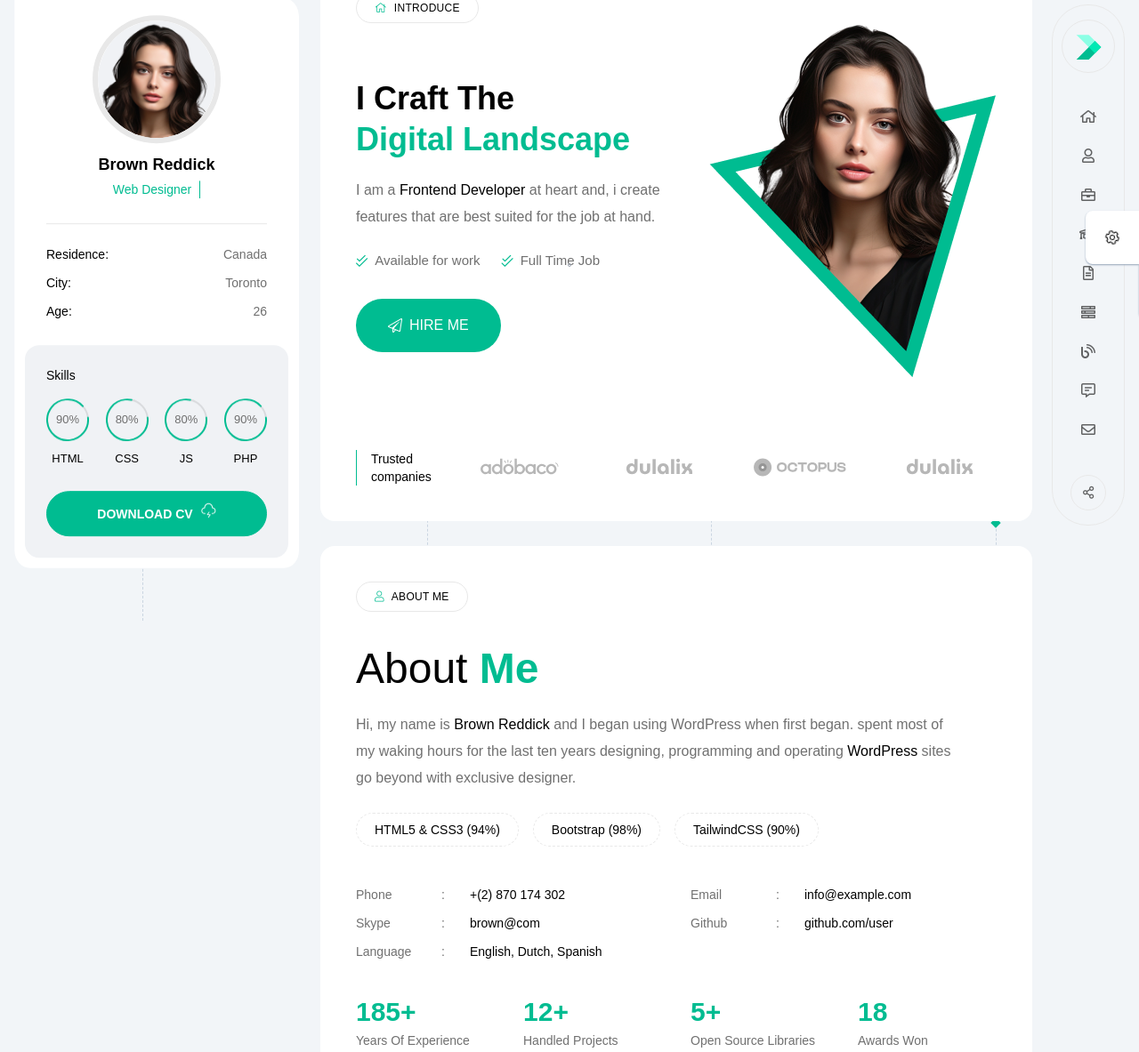
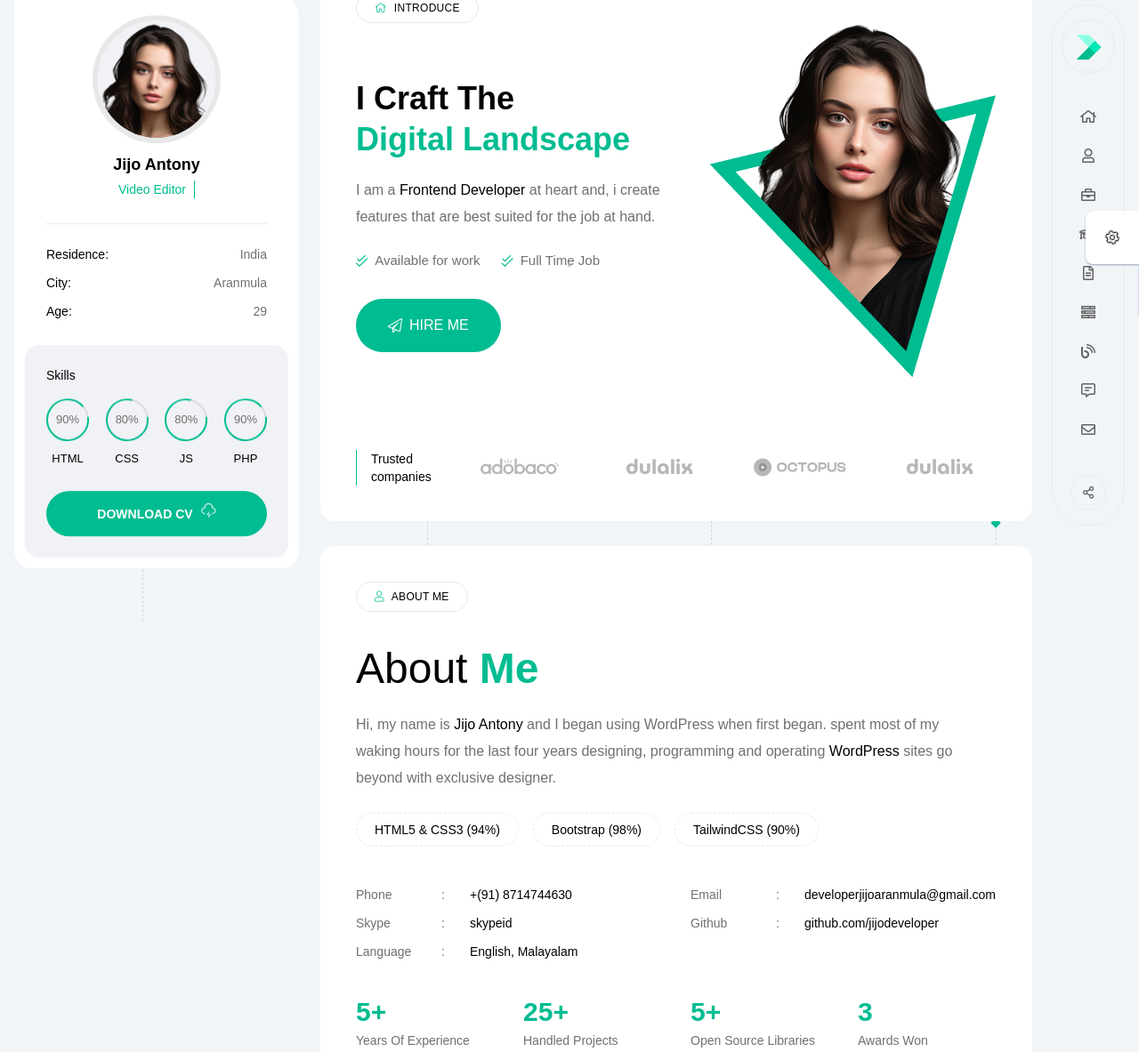
Before and after one commit to jijodeveloper/personal-portfolio, a plain HTML site: page index.html in a window 1280 px wide. Shown: the part 102-1285 px from the top of the page at 89% size. Drawn offline with Linux system fonts and the light colour scheme; animation ran at ten frames a second; a web font is replaced by a local one.

Commit message:
template name and some basic changes added

```diff
--- a/index.html
+++ b/index.html
@@ -21,7 +21,7 @@
 
     <!-- Site Title
     ================================================== -->
-    <title>Minfo - Tailwind CSS Personal Resume/vCard Template</title>
+    <title>Jijo Antony - Personal Portfolio</title>
 
     <!-- Site Favicon
     ================================================== -->
@@ -75,7 +75,7 @@
                 <div class="text-lg font-medium name">
                     <a href="index.html" class="flex items-center gap-2 text-black dark:text-white">
                         <img src="assets/img/site-logo.svg" alt="Minfo">
-                        <span>Minfo</span>
+                        <span>Jijo Antony</span>
                     </a>
                 </div>
                 <!-- Mobile Hamburger Menu Start -->
@@ -238,12 +238,12 @@
                                 class="dark:hidden"
                                 alt="Brown Reddick"> <!--Image for Light Version -->
                         </a>
-                        <h6 class="mb-1 text-lg font-semibold text-black dark:text-white name">Brown Reddick</h6>
+                        <h6 class="mb-1 text-lg font-semibold text-black dark:text-white name">Jijo Antony</h6>
                         <div class="leading-none cd-headline clip is-full-width">
                             <h6 class="text-sm cd-words-wrapper designation text-theme after:!bg-theme *:font-normal">
                                 <b class="is-visible">Web Developer</b>
-                                <b>Photographers</b>
                                 <b>Web Designer</b>
+                                <b>Video Editor</b>
                             </h6>
                         </div>
                     </div>
@@ -251,15 +251,15 @@
                         <ul class="space-y-3 *:flex *:text-sm">
                             <li>
                                 <span class="flex-1 font-medium text-black dark:text-white">Residence:</span>
-                                <span>Canada</span>
+                                <span>India</span>
                             </li>
                             <li>
                                 <span class="flex-1 font-medium text-black dark:text-white">City:</span>
-                                <span>Toronto</span>
+                                <span>Aranmula</span>
                             </li>
                             <li>
                                 <span class="flex-1 font-medium text-black dark:text-white">Age:</span>
-                                <span>26</span>
+                                <span>29</span>
                             </li>
                         </ul>
                     </div>
@@ -602,7 +602,7 @@
                                 About <span class="font-semibold text-theme">Me</span>
                             </h2>
                             <p class="max-w-2xl mt-4 md:mt-6 subtitle">
-                                Hi, my name is <span class="text-black dark:text-white">Brown Reddick</span> and I began using WordPress when first began. spent most of my waking hours for the last ten years designing, programming and operating <span class="text-black dark:text-white"> WordPress</span> sites go beyond with exclusive designer.
+                                Hi, my name is <span class="text-black dark:text-white">Jijo Antony</span> and I began using WordPress when first began. spent most of my waking hours for the last four years designing, programming and operating <span class="text-black dark:text-white"> WordPress</span> sites go beyond with exclusive designer.
                             </p>
                         </div>
                         <div class="mt-6 section-content">
@@ -625,40 +625,40 @@
                                 <li>
                                     <span class="flex-[0_0_6rem]">Phone</span>
                                     <span class="flex-[0_0_2rem]">:</span>
-                                    <span class="text-black dark:text-white">+(2) 870 174 302 </span>
+                                    <span class="text-black dark:text-white">+(91) 8714744630</span>
                                 </li>
                                 <li>
                                     <span class="flex-[0_0_6rem]">Email</span>
                                     <span class="flex-[0_0_2rem]">:</span>
-                                    <span class="text-black dark:text-white">info@example.com</span>
+                                    <span class="text-black dark:text-white">developerjijoaranmula@gmail.com</span>
                                 </li>
                                 <li>
                                     <span class="flex-[0_0_6rem]">Skype</span>
                                     <span class="flex-[0_0_2rem]">:</span>
-                                    <span class="text-black dark:text-white">brown@com</span>
+                                    <span class="text-black dark:text-white">skypeid</span>
                                 </li>
                                 <li>
                                     <span class="flex-[0_0_6rem]">Github</span>
                                     <span class="flex-[0_0_2rem]">:</span>
-                                    <span class="text-black dark:text-white">github.com/user</span>
+                                    <span class="text-black dark:text-white">github.com/jijodeveloper</span>
                                 </li>
                                 <li>
                                     <span class="flex-[0_0_6rem]">Language</span>
                                     <span class="flex-[0_0_2rem]">:</span>
-                                    <span class="text-black dark:text-white">English, Dutch, Spanish</span>
+                                    <span class="text-black dark:text-white">English, Malayalam</span>
                                 </li>
                             </ul>
 
                             <ul class="grid grid-cols-2 gap-6 counters md:grid-cols-4 xl:gap-8">
                                 <li>
                                     <div class="mb-1 text-2xl font-semibold md:text-3xl number text-theme 2xl:text-4xl">
-                                        <span>185</span>+
+                                        <span>5</span>+
                                     </div>
                                     <div class="text-sm">Years Of Experience</div>
                                 </li>
                                 <li>
                                     <div class="mb-1 text-2xl font-semibold md:text-3xl number text-theme 2xl:text-4xl">
-                                        <span>12</span>+
+                                        <span>25</span>+
                                     </div>
                                     <div class="text-sm">Handled Projects</div>
                                 </li>
@@ -670,7 +670,7 @@
                                 </li>
                                 <li>
                                     <div class="mb-1 text-2xl font-semibold md:text-3xl number text-theme 2xl:text-4xl">
-                                        <span>18</span>
+                                        <span>3</span>
                                     </div>
                                     <div class="text-sm">Awards Won</div>
                                 </li>
```
